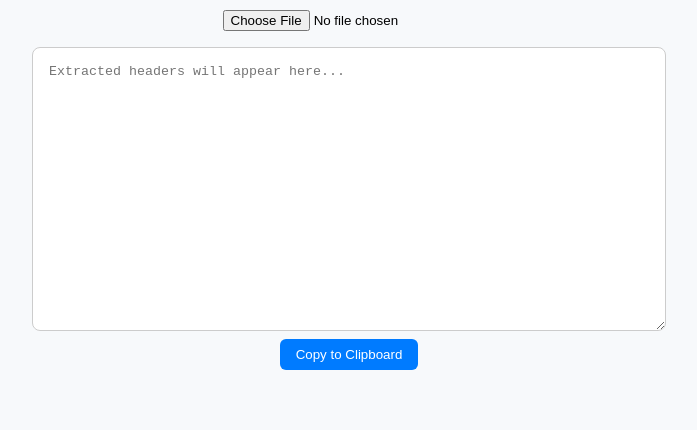
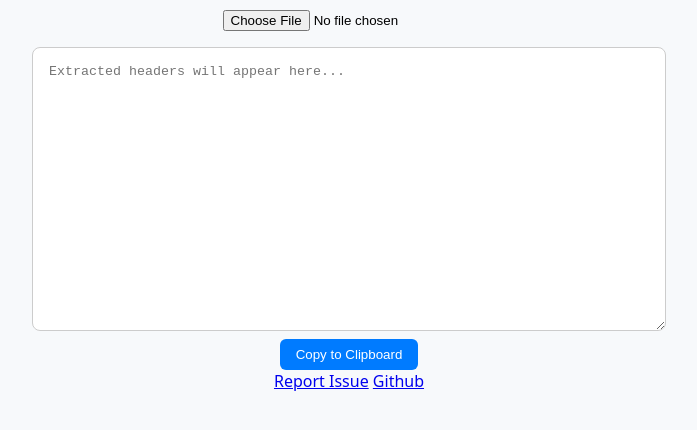
Before and after one commit to SP4CEBARsystems/extract-html-headers, a plain HTML site: page index.html in a window 1280 px wide. Shown: the part 126-556 px from the top of the page, without its empty margins (291-988 px from the left). Drawn offline with Linux system fonts and the light colour scheme.

Commit message:
added footer with aside links

```diff
--- a/index.html
+++ b/index.html
@@ -12,5 +12,11 @@
 		<textarea id="output" placeholder="Extracted headers will appear here..."></textarea>
 		<button id="copyBtn">Copy to Clipboard</button>
 		<script type="module" src="./js/index.js"></script>
+		<footer>
+			<aside>
+				<a href="https://github.com/SP4CEBARsystems/extract-html-headers/issues" target="_blank" rel="noopener noreferrer">Report Issue</a>
+				<a href="https://github.com/SP4CEBARsystems/extract-html-headers" target="_blank" rel="noopener noreferrer">Github</a>
+			</aside>
+		</footer>
 	</body>
 </html>
```
